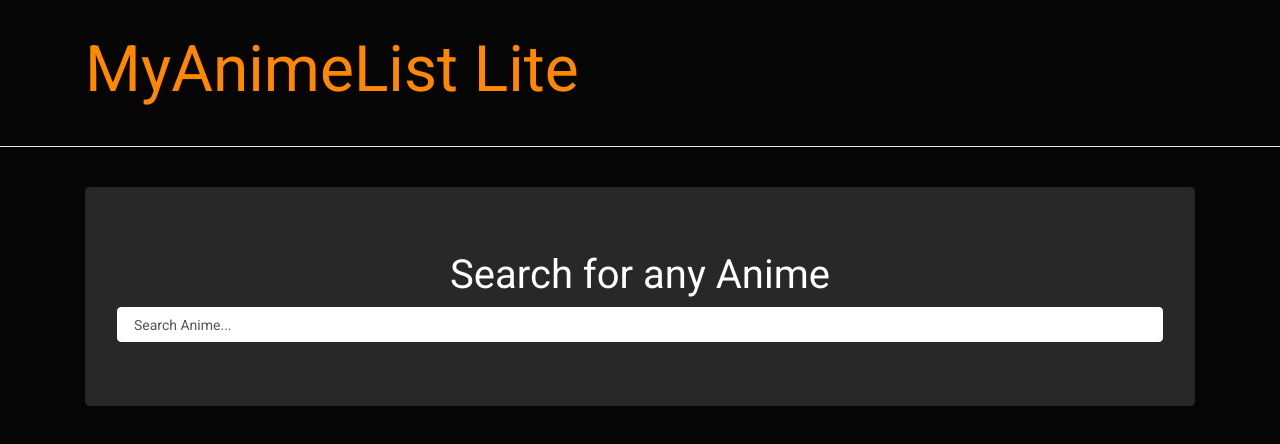
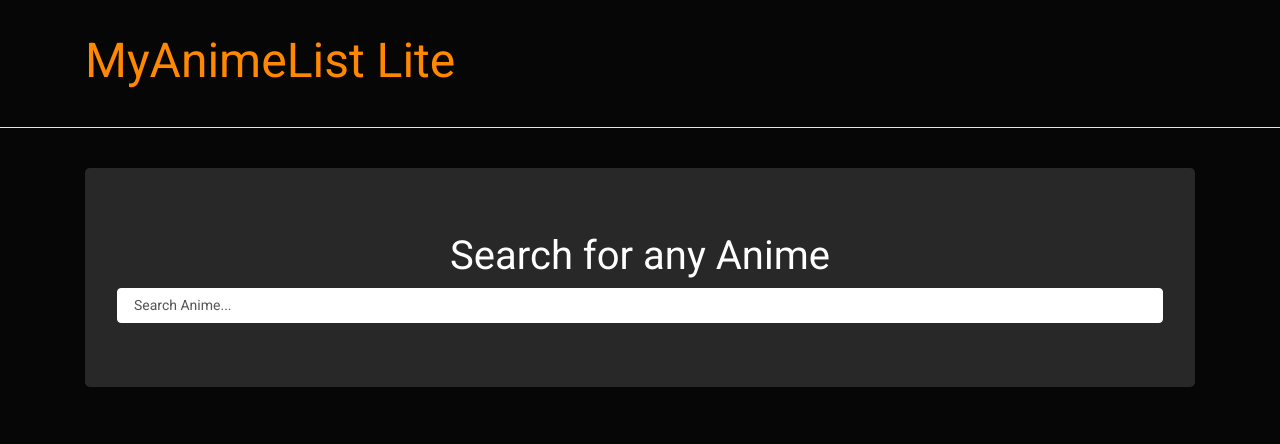
Before and after one commit to Adi-194/MAL-Lite, a plain HTML site: page index.html in a window 1280 px wide. Drawn offline with nearby package versions, Linux system fonts and the light colour scheme.

Commit message:
changed header size

```diff
--- a/index.html
+++ b/index.html
@@ -11,7 +11,7 @@
     <nav class="navbar navbar-default">
         <div class="container">
             <div class="navbar-header">
-                <a class="navbar-brand pt-4" href="index.html"><h1 class="text-warning">MyAnimeList Lite</h1></a>
+                <a class="navbar-brand pt-4" href="index.html"><h2 class="text-warning">MyAnimeList Lite</h2></a>
             </div>
         </div>
     </nav>
```
